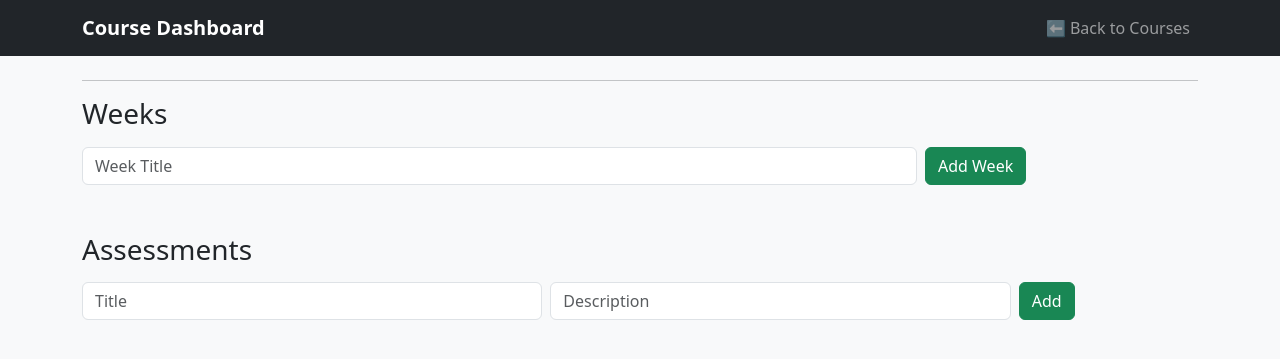
After one commit to Syntax-Syndicate-Ltd/Editing-LMS, a Flask app: template templates/course_dashboard.html in a window 1280 px wide. The commit adds this page. Shown: the top 359 px of the page. Run offline with Flask 3, Linux system fonts and the light colour scheme; the template is opened without the code that fills it, so the values that code supplies are empty.

Commit message:
Admin Panel Update

```diff
--- a/app.py
+++ b/app.py
@@ -27,6 +27,8 @@ client = MongoClient(
 
 db = client["lms_db"]
 users_collection = db["users"]
+courses_collection = db["courses"]
+
 
 # Ensure unique emails
 users_collection.create_index("email", unique=True)
@@ -254,7 +256,7 @@ def admin_courses():
 
     # Example: fetch all course submissions
     courses = list(courses_collection.find())
-    return render_template("admin_courses.html", courses=courses, title="Course Submissions")
+    return render_template("admin_course_submissions.html", courses=courses, title="Course Submissions")
 
 
 @app.route('/admin/delete_user/<user_id>')
@@ -268,6 +270,261 @@ def delete_user(user_id):
     flash("User deleted successfully.", "success")
     return redirect(url_for('admin_users'))
 
+@app.route("/admin/manage_courses", methods=["GET", "POST"])
+def admin_manage_courses():
+    if request.method == "POST":
+        course_name = request.form.get("course_name")
+        description = request.form.get("description")
+
+        if not course_name:
+            flash("Course name is required", "danger")
+        else:
+            courses_collection.insert_one({
+                "name": course_name,
+                "description": description,
+                "weeks": [],  # Empty weeks by default
+                "assessments": []  # Empty assessments by default
+            })
+            flash("Course added successfully!", "success")
+        return redirect(url_for("admin_manage_courses"))
+
+    courses = list(courses_collection.find())
+    return render_template("admin_manage_courses.html", courses=courses)
+
+
+# ---------------- Course Dashboard ----------------
+@app.route("/admin/course/<course_id>/dashboard", methods=["GET", "POST"])
+def course_dashboard(course_id):
+    course = courses_collection.find_one({"_id": ObjectId(course_id)})
+    if not course:
+        flash("Course not found", "danger")
+        return redirect(url_for("admin_manage_courses"))
+
+    if request.method == "POST":
+        action = request.form.get("action")
+
+        # ---------------- Add or Update Week ----------------
+        if action == "add_week":
+            week_title = request.form.get("week_title")
+            courses_collection.update_one(
+                {"_id": ObjectId(course_id)},
+                {"$push": {"weeks": {"title": week_title, "content": []}}}
+            )
+            flash("Week added successfully!", "success")
+
+        elif action == "update_week":
+            week_index = int(request.form.get("week_index"))
+            week_title = request.form.get("week_title")
+            courses_collection.update_one(
+                {"_id": ObjectId(course_id)},
+                {"$set": {f"weeks.{week_index}.title": week_title}}
+            )
+            flash("Week updated successfully!", "success")
+
+        elif action == "delete_week":
+            week_index = int(request.form.get("week_index"))
+            courses_collection.update_one(
+                {"_id": ObjectId(course_id)},
+                {"$unset": {f"weeks.{week_index}": 1}}
+            )
+            courses_collection.update_one(
+                {"_id": ObjectId(course_id)},
+                {"$pull": {"weeks": None}}
+            )
+            flash("Week deleted successfully!", "success")
+
+        # ---------------- Add or Update Content ----------------
+        elif action == "add_content":
+            week_index = int(request.form.get("week_index"))
+            content_type = request.form.get("content_type")
+            title = request.form.get("content_title")
+            url = request.form.get("content_url")
+
+            # NEW: embed link support for videos
+            embed_link = None
+            if content_type == "video":
+                embed_link = request.form.get("content_embed")
+
+            content_data = {
+                "type": content_type,
+                "title": title,
+                "url": url
+            }
+            if embed_link:
+                content_data["embed"] = embed_link
+
+            courses_collection.update_one(
+                {"_id": ObjectId(course_id)},
+                {"$push": {f"weeks.{week_index}.content": content_data}}
+            )
+            flash("Content added successfully!", "success")
+
+        elif action == "delete_content":
+            week_index = int(request.form.get("week_index"))
+            content_index = int(request.form.get("content_index"))
+
+            # remove specific content
+            courses_collection.update_one(
+                {"_id": ObjectId(course_id)},
+                {"$unset": {f"weeks.{week_index}.content.{content_index}": 1}}
+            )
+            courses_collection.update_one(
+                {"_id": ObjectId(course_id)},
+                {"$pull": {f"weeks.{week_index}.content": None}}
+            )
+            flash("Content deleted!", "success")
+
+        # ---------------- Add or Update Assessment ----------------
+        elif action == "add_assessment":
+            title = request.form.get("assessment_title")
+            desc = request.form.get("assessment_desc")
+            courses_collection.update_one(
+                {"_id": ObjectId(course_id)},
+                {"$push": {"assessments": {
+                    "title": title,
+                    "description": desc,
+                    "questions": []
+                }}}
+            )
+            flash("Assessment created!", "success")
+
+        elif action == "update_assessment":
+            assessment_index = int(request.form.get("assessment_index"))
+            title = request.form.get("assessment_title")
+            desc = request.form.get("assessment_desc")
+
+            update_data = {}
+            if title is not None:
+                update_data[f"assessments.{assessment_index}.title"] = title
+            if desc is not None:
+                update_data[f"assessments.{assessment_index}.description"] = desc
+
+            if update_data:
+                courses_collection.update_one(
+                    {"_id": ObjectId(course_id)},
+                    {"$set": update_data}
+                )
+                flash("Assessment updated!", "success")
+
+
+        elif action == "add_question":
+            assessment_index = int(request.form.get("assessment_index"))
+            question_text = request.form.get("question_text")
+            options_raw = request.form.get("options")  # single input field
+
+            # Convert CSV string into a list
+            if options_raw:
+                options = [opt.strip() for opt in options_raw.split(",")]
+            else:
+                options = []
+
+            try:
+                correct = int(request.form.get("correct"))
+            except (TypeError, ValueError):
+                correct = -1  # fallback if not provided
+
+            courses_collection.update_one(
+                {"_id": ObjectId(course_id)},
+                {"$push": {
+                    f"assessments.{assessment_index}.questions": {
+                        "question": question_text,
+                        "options": options,
+                        "correct": correct
+                    }
+                }}
+            )
+            flash("Question added!", "success")
+
+        elif action == "delete_question":
+            assessment_index = int(request.form.get("assessment_index"))
+            question_index = int(request.form.get("question_index"))
+
+            # Step 1: Unset the specific question
+            courses_collection.update_one(
+                {"_id": ObjectId(course_id)},
+                {"$unset": {f"assessments.{assessment_index}.questions.{question_index}": 1}}
+            )
+
+            # Step 2: Pull out the null left behind
+            courses_collection.update_one(
+                {"_id": ObjectId(course_id)},
+                {"$pull": {f"assessments.{assessment_index}.questions": None}}
+            )
+
+            flash("Question deleted!", "success")
+
+        elif action == "update_question":
+            assessment_index = int(request.form.get("assessment_index"))
+            question_index = int(request.form.get("question_index"))
+
+            question_text = request.form.get("question_text")
+            options_raw = request.form.get("options")  # CSV string: "opt1, opt2, opt3"
+            correct = request.form.get("correct")
+
+            # Normalize options
+            if options_raw:
+                options = [opt.strip() for opt in options_raw.split(",")]
+            else:
+                options = []
+
+            try:
+                correct = int(correct)
+            except (TypeError, ValueError):
+                correct = -1
+
+            update_data = {}
+            if question_text:
+                update_data[f"assessments.{assessment_index}.questions.{question_index}.question"] = question_text
+            if options:
+                update_data[f"assessments.{assessment_index}.questions.{question_index}.options"] = options
+            if correct is not None:
+                update_data[f"assessments.{assessment_index}.questions.{question_index}.correct"] = correct
+
+            if update_data:
+                courses_collection.update_one(
+                    {"_id": ObjectId(course_id)},
+                    {"$set": update_data}
+                )
+                flash("Question updated!", "success")
+
+
+        elif action == "delete_assessment":
+            assessment_index = int(request.form.get("assessment_index"))
+            courses_collection.update_one(
+                {"_id": ObjectId(course_id)},
+                {"$unset": {f"assessments.{assessment_index}": 1}}
+            )
+            courses_collection.update_one(
+                {"_id": ObjectId(course_id)},
+                {"$pull": {"assessments": None}}
+            )
+            flash("Assessment deleted!", "success")
+
+        elif action == "update_content":
+            week_index = int(request.form.get("week_index"))
+            content_index = int(request.form.get("content_index"))
+            title = request.form.get("content_title")
+            url = request.form.get("content_url")
+            embed = request.form.get("content_embed")
+
+            update_data = {
+        f"weeks.{week_index}.content.{content_index}.title": title,
+        f"weeks.{week_index}.content.{content_index}.url": url,
+        f"weeks.{week_index}.content.{content_index}.embed": embed
+    }
+
+            courses_collection.update_one(
+            {"_id": ObjectId(course_id)},
+            {"$set": update_data}
+    )
+            flash("Content updated successfully!", "success")
+
+        return redirect(url_for("course_dashboard", course_id=course_id))
+
+    return render_template("course_dashboard.html", course=course)
+
+
+
 # ==== Run ====
 if __name__ == "__main__":
     app.run(debug=True)
--- a/templates/admin_dash.html
+++ b/templates/admin_dash.html
@@ -25,6 +25,9 @@
         <ul class="navbar-nav ms-auto align-items-center">
           <li class="nav-item"><a class="nav-link text-white" href="{{ url_for('admin_dashboard') }}">Dashboard</a></li>
           <li class="nav-item"><a class="nav-link text-white" href="{{ url_for('admin_users') }}">Registered Users</a></li>
+          <li class="nav-item">
+  <a class="nav-link text-white" href="{{ url_for('admin_manage_courses') }}">Manage Courses</a>
+</li>
           <li class="nav-item"><a class="nav-link text-white" href="{{ url_for('admin_courses') }}">Course Submissions</a></li>
           <a class="btn btn-outline-light px-4 rounded-pill"
    href="{{ url_for('logout') }}"
--- a/templates/admin_users.html
+++ b/templates/admin_users.html
@@ -25,6 +25,10 @@
         <ul class="navbar-nav ms-auto align-items-center">
           <li class="nav-item"><a class="nav-link text-white" href="{{ url_for('admin_dashboard') }}">Dashboard</a></li>
           <li class="nav-item"><a class="nav-link text-white active" href="{{ url_for('admin_users') }}">Registered Users</a></li>
+          <li class="nav-item">
+  <a class="nav-link text-white" href="{{ url_for('admin_manage_courses') }}">Manage Courses</a>
+</li>
+
           <li class="nav-item"><a class="nav-link text-white" href="{{ url_for('admin_courses') }}">Course Submissions</a></li>
           <a class="btn btn-outline-light px-4 rounded-pill"
    href="{{ url_for('logout') }}"
--- /dev/null
+++ b/templates/course_dashboard.html
@@ -0,0 +1,276 @@
+<!DOCTYPE html>
+<html lang="en">
+<head>
+  <meta charset="UTF-8">
+  <title>{{ course.name }} - Dashboard</title>
+  <link href="https://cdn.jsdelivr.net/npm/bootstrap@5.3.2/dist/css/bootstrap.min.css" rel="stylesheet">
+</head>
+<body class="bg-light">
+
+  <!-- Navbar -->
+  <nav class="navbar navbar-expand-lg navbar-dark bg-dark">
+    <div class="container">
+      <a class="navbar-brand fw-bold" href="#">Course Dashboard</a>
+      <div class="collapse navbar-collapse">
+        <ul class="navbar-nav ms-auto">
+          <li class="nav-item"><a class="nav-link" href="{{ url_for('admin_manage_courses') }}">⬅ Back to Courses</a></li>
+        </ul>
+      </div>
+    </div>
+  </nav>
+
+  <main class="container mt-4">
+
+    <h2 class="fw-bold">{{ course.name }}</h2>
+    <p>{{ course.description }}</p>
+    <hr>
+
+    <!-- Flash Messages -->
+    {% with messages = get_flashed_messages(with_categories=true) %}
+      {% if messages %}
+        {% for category, message in messages %}
+          <div class="alert alert-{{ category }} alert-dismissible fade show">
+            {{ message }}
+            <button type="button" class="btn-close" data-bs-dismiss="alert"></button>
+          </div>
+        {% endfor %}
+      {% endif %}
+    {% endwith %}
+
+    <!-- Weeks -->
+    <h3 class="mb-3">Weeks</h3>
+    {% for week in course.weeks %}
+      {% set week_index = loop.index0 %}
+      <div class="mb-4 p-3 border rounded bg-white shadow-sm">
+        <div class="d-flex justify-content-between align-items-center">
+          <h5 class="fw-bold">{{ week.title }}</h5>
+          <div>
+            <!-- Edit Week -->
+            <form method="POST" class="d-inline">
+              <input type="hidden" name="action" value="update_week">
+              <input type="hidden" name="week_index" value="{{ week_index }}">
+              <input type="text" name="week_title" value="{{ week.title }}" class="form-control d-inline w-auto">
+              <button class="btn btn-sm btn-dark ">Update</button>
+            </form>
+            <!-- Delete Week -->
+            <form method="POST" class="d-inline ms-2">
+              <input type="hidden" name="action" value="delete_week">
+              <input type="hidden" name="week_index" value="{{ week_index }}">
+              <button class="btn btn-sm btn-danger">Delete</button>
+            </form>
+          </div>
+        </div>
+
+        <div class="row mt-3">
+          {% for content in week.content %}
+            <div class="col-md-4">
+              <div class="card mb-3">
+                <div class="card-body">
+                  <h6 class="card-title">{{ content.title }}</h6>
+                  <p class="card-text text-muted">{{ content.type|capitalize }}</p>
+
+                  {% if content.url %}
+                    <a href="{{ content.url }}" target="_blank" class="btn btn-sm btn-outline-primary">Open Link</a>
+                  {% endif %}
+
+                  {% if content.embed %}
+                    <button class="btn btn-sm btn-primary" data-bs-toggle="modal" data-bs-target="#modal-{{ week_index }}-{{ loop.index0 }}">Preview</button>
+                  {% endif %}
+
+                  <!-- Edit Content -->
+                  <form method="POST" class="mt-2">
+                    <input type="hidden" name="action" value="update_content">
+                    <input type="hidden" name="week_index" value="{{ week_index }}">
+                    <input type="hidden" name="content_index" value="{{ loop.index0 }}">
+                    <input class="form-control mb-1" name="content_title" value="{{ content.title }}">
+                    <input class="form-control mb-1" name="content_url" value="{{ content.url }}">
+                    <input class="form-control mb-1" name="content_embed" value="{{ content.embed }}">
+                    <button class="btn btn-sm btn-warning">Update</button>
+                  </form>
+
+                  <!-- Delete Content -->
+                  <form method="POST" class="mt-1">
+                    <input type="hidden" name="action" value="delete_content">
+                    <input type="hidden" name="week_index" value="{{ week_index }}">
+                    <input type="hidden" name="content_index" value="{{ loop.index0 }}">
+                    <button class="btn btn-sm btn-danger">Delete</button>
+                  </form>
+                </div>
+              </div>
+            </div>
+
+            <!-- Preview Modal -->
+            {% if content.embed %}
+            <div class="modal fade" id="modal-{{ week_index }}-{{ loop.index0 }}" tabindex="-1">
+              <div class="modal-dialog modal-lg modal-dialog-centered">
+                <div class="modal-content">
+                  <div class="modal-header">
+                    <h5 class="modal-title">{{ content.title }}</h5>
+                    <button type="button" class="btn-close" data-bs-dismiss="modal"></button>
+                  </div>
+                  <div class="modal-body">
+                    {{ content.embed | safe }}
+                  </div>
+                </div>
+              </div>
+            </div>
+            {% endif %}
+          {% endfor %}
+        </div>
+
+        <!-- Add Content -->
+        <form method="POST" class="mt-3">
+          <input type="hidden" name="action" value="add_content">
+          <input type="hidden" name="week_index" value="{{ week_index }}">
+          <div class="row g-2 mb-2">
+            <div class="col-md-3"><input class="form-control" name="content_title" placeholder="Title"></div>
+            <div class="col-md-2">
+              <select name="content_type" class="form-control">
+                <option value="video">Video</option>
+                <option value="pdf">PDF</option>
+                <option value="text">Text</option>
+              </select>
+            </div>
+            <div class="col-md-3"><input class="form-control" name="content_url" placeholder="URL"></div>
+            <div class="col-md-4"><input class="form-control" name="content_embed" placeholder="Embed Code"></div>
+          </div>
+          <button class="btn btn-sm btn-success">Add Content</button>
+        </form>
+      </div>
+    {% endfor %}
+
+    <!-- Add Week -->
+    <form method="POST" class="mb-5">
+      <input type="hidden" name="action" value="add_week">
+      <div class="row g-2">
+        <div class="col-md-9"><input class="form-control" name="week_title" placeholder="Week Title"></div>
+        <div class="col-md-3"><button class="btn btn-success">Add Week</button></div>
+      </div>
+    </form>
+
+    <!-- Assessments -->
+<h3 class="mb-3">Assessments</h3>
+{% for assessment in course.assessments %}
+  {% set a_index = loop.index0 %}
+  <div class="card shadow-sm mb-4 border-0">
+    <div class="card-body">
+      <div class="d-flex justify-content-between align-items-center mb-2">
+        <div>
+          <h5 class="fw-bold mb-1">{{ assessment.title }}</h5>
+          <p class="text-muted small mb-0">{{ assessment.description }}</p>
+        </div>
+        <div>
+          <button class="btn btn-sm btn-warning rounded-pill px-3 me-1"
+                  data-bs-toggle="collapse" data-bs-target="#editAssessment{{a_index}}">
+            ✏️ Edit
+          </button>
+          <form method="POST" class="d-inline">
+            <input type="hidden" name="action" value="delete_assessment">
+            <input type="hidden" name="assessment_index" value="{{ a_index }}">
+            <button class="btn btn-sm btn-outline-danger rounded-pill px-3">🗑 Delete</button>
+          </form>
+        </div>
+      </div>
+
+      <!-- Edit Assessment Collapse -->
+      <div class="collapse mb-3" id="editAssessment{{a_index}}">
+        <div class="card card-body bg-light border">
+          <form method="POST">
+            <input type="hidden" name="action" value="update_assessment">
+            <input type="hidden" name="assessment_index" value="{{ a_index }}">
+            <div class="mb-2">
+              <input class="form-control" name="assessment_title" value="{{ assessment.title }}">
+            </div>
+            <div class="mb-2">
+              <input class="form-control" name="assessment_desc" value="{{ assessment.description }}">
+            </div>
+            <button class="btn btn-success btn-sm rounded-pill px-3">💾 Save</button>
+          </form>
+        </div>
+      </div>
+
+      <!-- Questions -->
+      <ul class="list-group list-group-flush">
+        {% for q in assessment.questions %}
+          {% set q_index = loop.index0 %}
+          <li class="list-group-item border-0 ps-0">
+            <strong>{{ q.question }}</strong>
+            <div class="mt-2">
+              {% for opt in q.options %}
+                {% if loop.index0 == q.correct %}
+                  <span class="badge rounded-pill bg-success me-1">✅ {{ opt }}</span>
+                {% else %}
+                  <span class="badge rounded-pill bg-secondary me-1">{{ opt }}</span>
+                {% endif %}
+              {% endfor %}
+            </div>
+
+            <!-- Actions -->
+            <div class="mt-2">
+              <button class="btn btn-sm btn-outline-warning rounded-pill px-3 me-1"
+                      data-bs-toggle="collapse" data-bs-target="#editQuestion{{a_index}}-{{q_index}}">
+                ✏️ Edit
+              </button>
+              <form method="POST" class="d-inline">
+                <input type="hidden" name="action" value="delete_question">
+                <input type="hidden" name="assessment_index" value="{{ a_index }}">
+                <input type="hidden" name="question_index" value="{{ q_index }}">
+                <button class="btn btn-sm btn-outline-danger rounded-pill px-3">🗑 Delete</button>
+              </form>
+            </div>
+
+            <!-- Edit Question Collapse -->
+            <div class="collapse mt-2" id="editQuestion{{a_index}}-{{q_index}}">
+              <div class="card card-body bg-light border">
+                <form method="POST">
+                  <input type="hidden" name="action" value="update_question">
+                  <input type="hidden" name="assessment_index" value="{{ a_index }}">
+                  <input type="hidden" name="question_index" value="{{ q_index }}">
+                  <div class="mb-2">
+                    <input class="form-control" name="question_text" value="{{ q.question }}">
+                  </div>
+                  <div class="mb-2">
+                    <input class="form-control" name="options" value="{{ q.options | join(',') }}">
+                  </div>
+                  <div class="mb-2">
+                    <input class="form-control" type="number" name="correct" value="{{ q.correct }}">
+                  </div>
+                  <button class="btn btn-success btn-sm rounded-pill px-3">💾 Save</button>
+                </form>
+              </div>
+            </div>
+          </li>
+        {% endfor %}
+      </ul>
+
+      <!-- Add Question -->
+      <form method="POST" class="mt-3">
+        <input type="hidden" name="action" value="add_question">
+        <input type="hidden" name="assessment_index" value="{{ a_index }}">
+        <div class="row g-2">
+          <div class="col-md-4"><input class="form-control" name="question_text" placeholder="Question"></div>
+          <div class="col-md-4"><input class="form-control" name="options" placeholder="Option1,Option2,Option3,Option4"></div>
+          <div class="col-md-2"><input class="form-control" type="number" name="correct" placeholder="Correct (0-3)"></div>
+          <div class="col-md-2"><button class="btn btn-success btn-sm rounded-pill px-3">➕ Add</button></div>
+        </div>
+      </form>
+    </div>
+  </div>
+{% endfor %}
+
+
+    <!-- Add Assessment -->
+    <form method="POST" class="mb-4">
+      <input type="hidden" name="action" value="add_assessment">
+      <div class="row g-2">
+        <div class="col-md-5"><input class="form-control" name="assessment_title" placeholder="Title"></div>
+        <div class="col-md-5"><input class="form-control" name="assessment_desc" placeholder="Description"></div>
+        <div class="col-md-2"><button class="btn btn-success">Add</button></div>
+      </div>
+    </form>
+
+  </main>
+
+  <script src="https://cdn.jsdelivr.net/npm/bootstrap@5.3.2/dist/js/bootstrap.bundle.min.js"></script>
+</body>
+</html>
```
Also changed, not shown: templates/admin_manage_courses.html (added, +109 -0 lines), piyushpfp.jpg (deleted), templates/admin_course_submissions.html (added).
